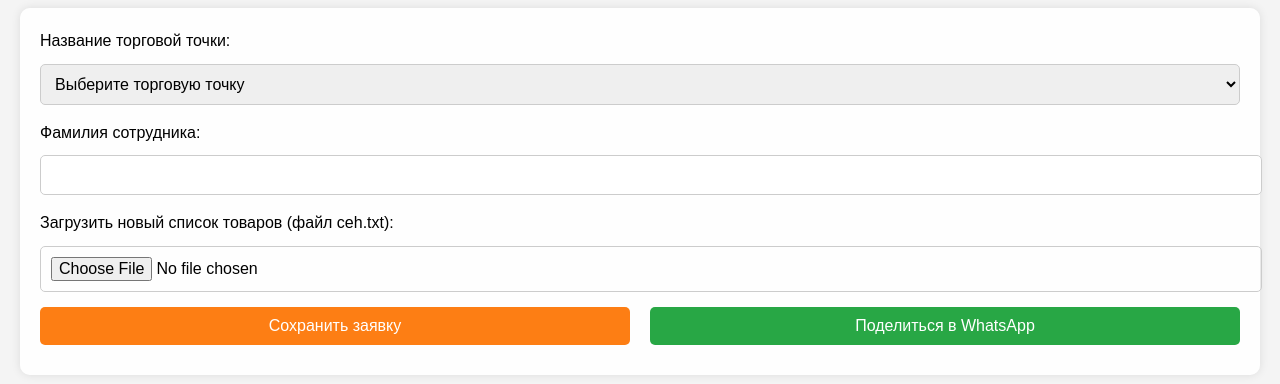
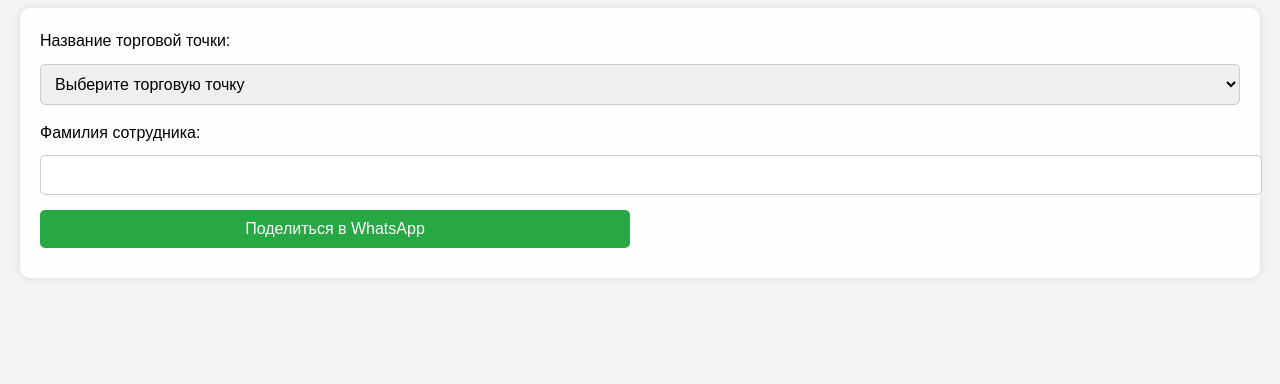
Before and after one commit to Melangecafe/orderform, a plain HTML site: page index.html in a window 1280 px wide. Shown: the part 106-490 px from the top of the page. Drawn offline with Linux system fonts and the light colour scheme.

Commit message:
Update index.html

```diff
--- a/index.html
+++ b/index.html
@@ -22,7 +22,7 @@
         <div class="error-message" id="lastNameError" style="display:none;">Введите фамилию сотрудника.</div>
 
         <!-- Загрузка файла ceh.txt -->
-        <label for="uploadFile">Загрузить новый список товаров (файл ceh.txt):</label>
+        <!--label for="uploadFile">Загрузить новый список товаров (файл ceh.txt):</label>
         <input type="file" id="uploadFile" accept=".txt">
         <button type="button" id="loadButton" class="orange-button" style="display: none;">
             Загрузить на торговую точку
@@ -38,7 +38,7 @@
 
         <!-- Кнопки действия -->
         <div class="share-buttons">
-            <button type="button" onclick="orderExporter.submitForm()" class="orange-button">Сохранить заявку</button>
+            <!--button type="button" onclick="orderExporter.submitForm()" class="orange-button">Сохранить заявку</button-->
             <button type="button" class="green-button">Поделиться в WhatsApp</button>
         </div>
     </form>
```
